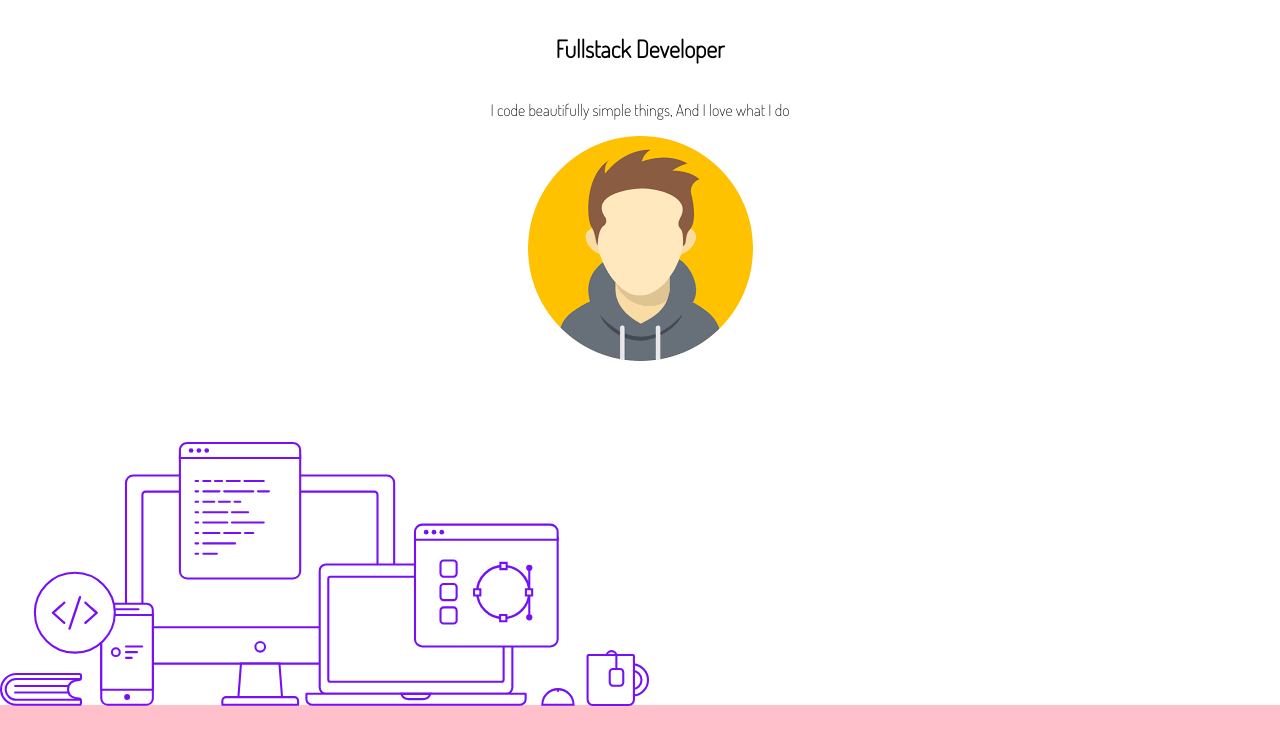
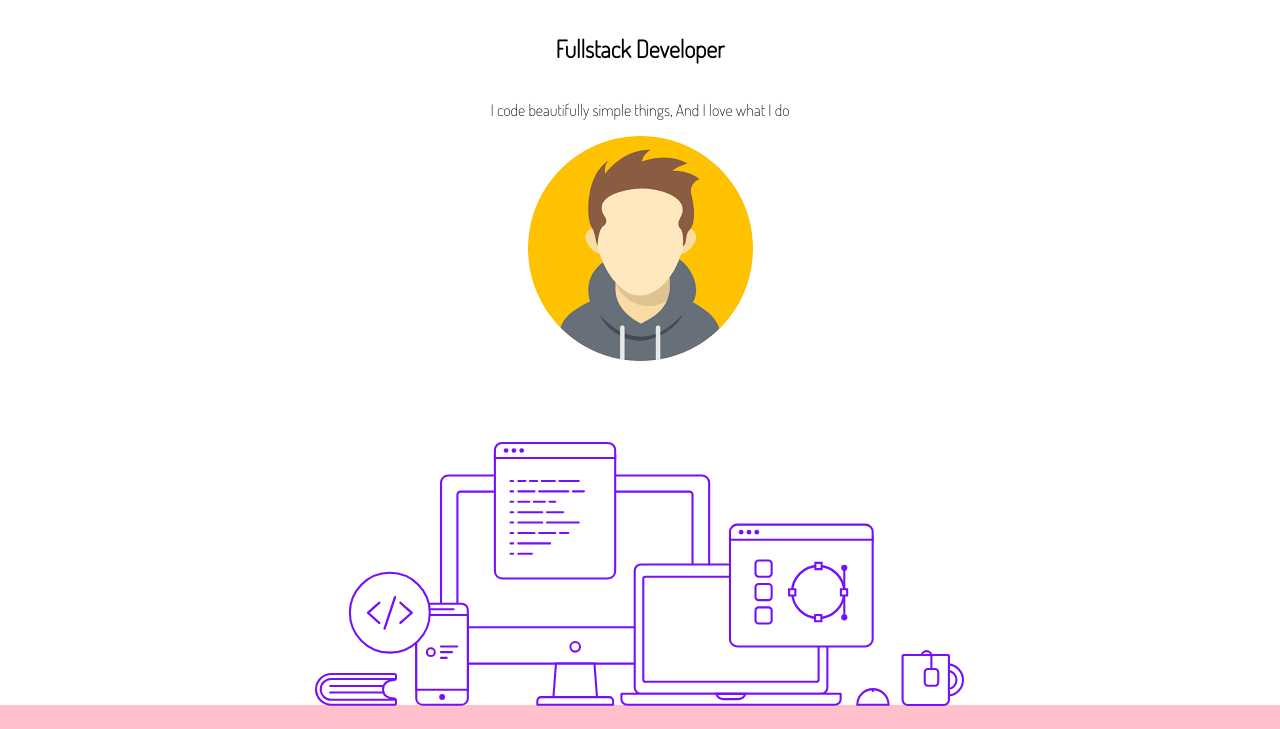
Before and after one commit to WildCodeSchool-2024-02/JS-LILLE-0224-checkpoint-1, a website: page site/portfolio.html in a window 1280 px wide. Shown: the part 71-800 px from the top of the page. Drawn offline with Linux system fonts and the light colour scheme.

Commit message:
finish CSS step 2 in part 2 (edit)

```diff
--- a/site/css/portfolio.css
+++ b/site/css/portfolio.css
@@ -118,7 +118,6 @@ p {
     .banner {
       display: flex;
       flex-direction: column;
-      justify-content: center;
       align-items: center;
     }
 }
--- a/site/portfolio.html
+++ b/site/portfolio.html
@@ -24,8 +24,6 @@
         <h1 class="banner-title">Fullstack Developer</h1>
         <p class="banner-description">I code beautifully simple things, And I love what I do</p>
         <img class="banner-avatar" src="image/avatar-bis.png" alt="">
-      </section>
-      <section>
         <figure class="desktop">
           <img src="image/desktop.svg" alt="desktop" />
         </figure>
```
